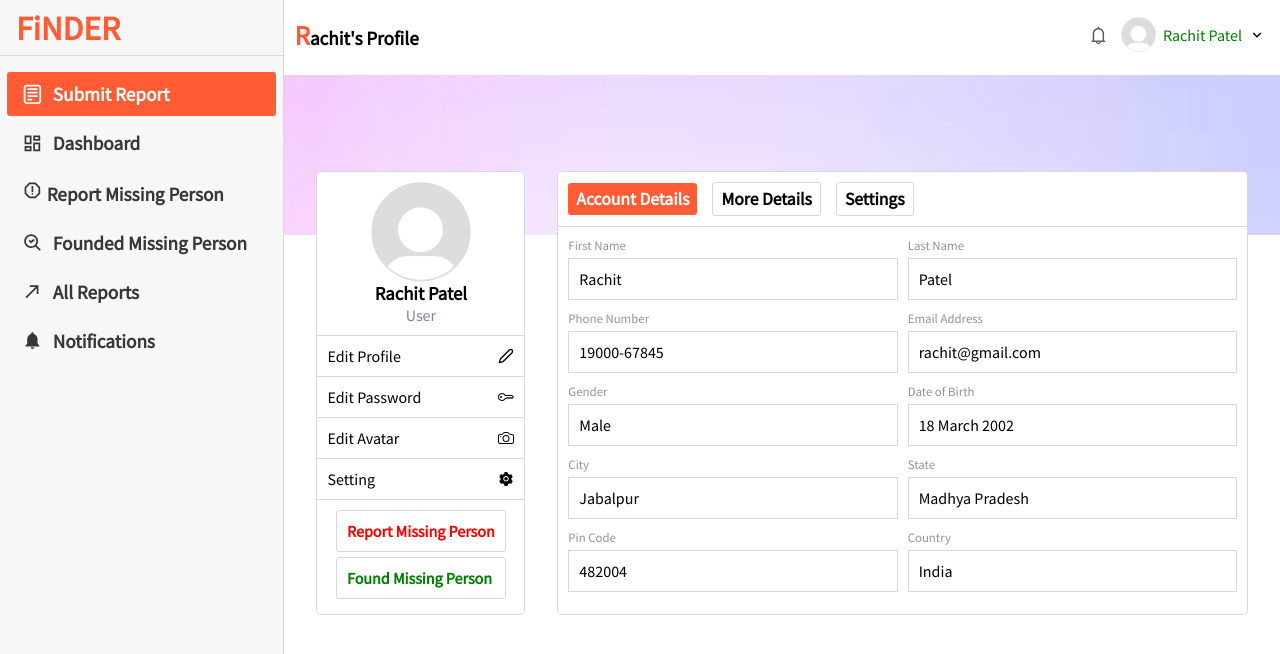
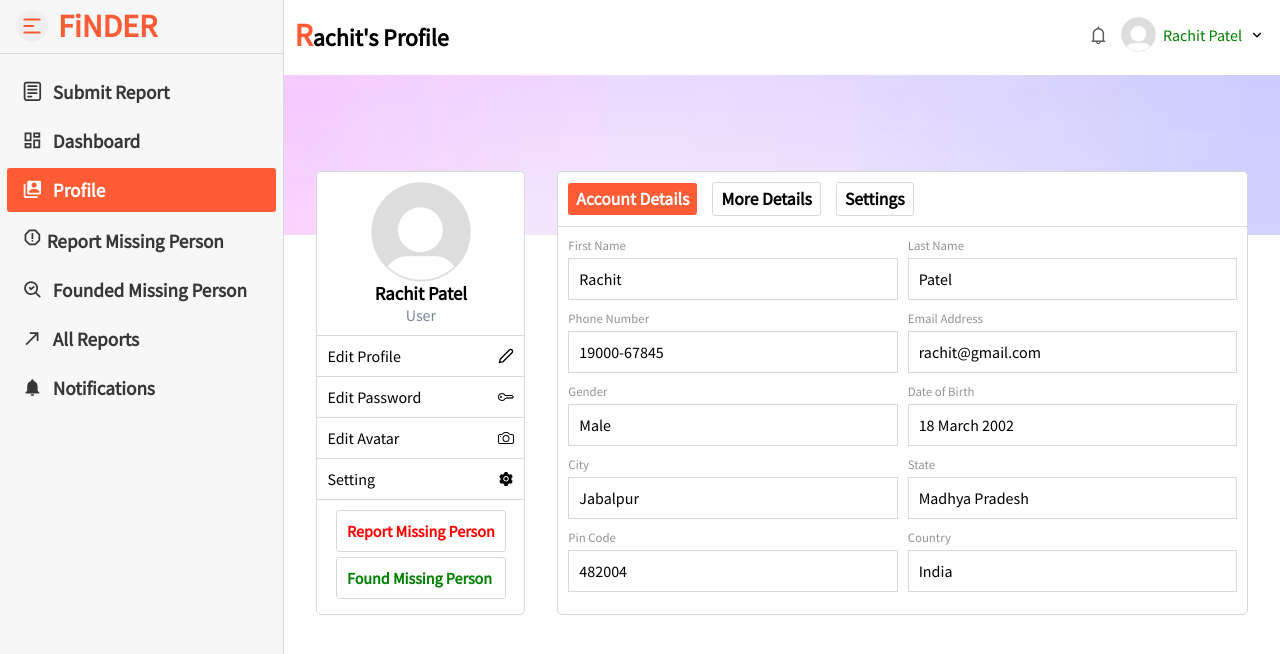
Before and after one commit to ishankmoraiya/Frontx, a React (Create React App) app: page /profile in a window 1280 px wide. Shown: the top 654 px of the page. Built offline with nearby package versions, Linux system fonts and the light colour scheme.

Commit message:
Added Showsidebar

```diff
--- a/src/components/Home/Home.jsx
+++ b/src/components/Home/Home.jsx
@@ -10,12 +10,12 @@ const Home = () => {
       <Header />
       <div className="home">
         <div className="container">
-          {/* <div className="image">
+          <div className="image">
             <img
-            src=""
+            src="/missing.jpg"
               alt=""
             />
-          </div> */}
+          </div>
           <div className="text">
             <h2>Find your Loving One and Report a missing Person.</h2>
             <p>
--- a/src/components/Layout/Header/Header.scss
+++ b/src/components/Layout/Header/Header.scss
@@ -1,7 +1,7 @@
 header {
   position: fixed;
   top: 0;
-  height: 80px;
+  height: 70px;
   z-index: 99;
   background: var(--bg-primary);
   width: 100%;
@@ -9,14 +9,14 @@ header {
   display: grid;
   grid-template-columns: 2fr 2fr;
   color: var(--color-primary);
-  padding: 20px 20px;
+  padding: 8px 20px;
 
   .header_left {
-    margin-left: 10px;
+    margin-left: 5px;
     display: flex;
     align-items: center;
     justify-content: flex-start;
-    gap: 25px;
+    gap: 20px;
      .upper {
             display: flex;
             padding: 6.5px;
--- a/src/components/Profile/UserProfile.jsx
+++ b/src/components/Profile/UserProfile.jsx
@@ -7,8 +7,14 @@ import {
   MdNotifications,
   MdOutlineDashboard,
   MdOutlineReportGmailerrorred,
+  MdSwitchAccount,
 } from "react-icons/md";
-import { CgSearchFound, CgNotes } from "react-icons/cg";
+import {
+  CgSearchFound,
+  CgNotes,
+  CgMenuLeftAlt,
+  CgMenuRightAlt,
+} from "react-icons/cg";
 import { RiArrowDownSLine } from "react-icons/ri";
 import { FiEdit2, FiLogOut } from "react-icons/fi";
 import ReportMenu from "./ReportMenu";
@@ -16,25 +22,86 @@ import { Link } from "react-router-dom";
 
 const UserProfile = () => {
   const [show, setShow] = useState(false);
+  const [showSidebar, setShowSidebar] = useState(true);
   const [visible, setVisible] = useState(0);
   const [dispaly, setDisplay] = useState(0);
   return (
     <>
-      <div className="p">
+      <div
+        className="p"
+        style={{
+          gridTemplateColumns: !showSidebar ? "0.2fr 3.5fr" : "1fr 3.5fr",
+        }}
+      >
         <div className="sidebar">
-          <div className="upper">FiNDER</div>
-          <div className="lower">
+          <div className={showSidebar ? "upper" : "upper upper1"}>
+            {/* <HiMenuAlt1 onClick={() => setShowSidebar((prev) => !prev)} /> */}
+            {showSidebar ? (
+              <CgMenuLeftAlt onClick={() => setShowSidebar(false)} />
+            ) : (
+              <CgMenuRightAlt onClick={() => setShowSidebar(true)} />
+            )}
+            {showSidebar && <Link to="/">FiNDER</Link>}
+          </div>
+          {!showSidebar && (
+            <div className="lower lower1">
+              <div
+                onClick={() => setDisplay(1)}
+                className={dispaly === 1 ? "active" : ""}
+              >
+                <CgNotes />
+              </div>
+              <div
+              // onClick={() => setDisplay(1)}
+              // className={dispaly === 1 ? "active" : ""}
+              >
+                <MdOutlineDashboard />
+              </div>
               <div
                 onClick={() => setDisplay(0)}
                 className={dispaly === 0 ? "active" : ""}
               >
-              <CgNotes /> Submit Report
+                <MdSwitchAccount />
               </div>
+
+              <div
+              // onClick={() => setDisplay(1)}
+              // className={dispaly === 1 ? "active" : ""}
+              >
+                <Link className="report" to="/report">
+                  <MdOutlineReportGmailerrorred />
+                </Link>
+              </div>
+              <div>
+                <CgSearchFound />
+              </div>
+              <div>
+                <MdCallMade />
+              </div>
+              <div>
+                <MdNotifications />
+              </div>
+            </div>
+          )}
+          {showSidebar && (
+            <div className="lower">
               <div
                 onClick={() => setDisplay(1)}
                 className={dispaly === 1 ? "active" : ""}
               >
+                <CgNotes /> Submit Report
+              </div>
+              <div
+              // onClick={() => setDisplay(1)}
+              // className={dispaly === 1 ? "active" : ""}
+              >
                 <MdOutlineDashboard /> Dashboard
+              </div>
+              <div
+                onClick={() => setDisplay(0)}
+                className={dispaly === 0 ? "active" : ""}
+              >
+                <MdSwitchAccount /> Profile
               </div>
 
               <div
@@ -55,6 +122,7 @@ const UserProfile = () => {
                 <MdNotifications /> Notifications
               </div>
             </div>
+          )}
         </div>
         <div className="p_top scroll1">
           <div className="p_head">
--- a/src/components/Profile/UserProfile.scss
+++ b/src/components/Profile/UserProfile.scss
@@ -1,6 +1,6 @@
 .p {
     display: grid;
-    grid-template-columns: 1fr 3.5fr;
+    // grid-template-columns: 1fr 3.5fr;
 
     .sidebar {
         background-color: rgb(247, 247, 247);
@@ -8,13 +8,28 @@
         border-right: 1px solid rgb(214, 217, 220);
         .upper {
             display: flex;
-            padding: 6.5px;
+            padding: 0.4rem 0;
+            gap: 10px;
             padding-left: 1rem;
             align-items: center;
-            font-size: 2.1rem;
+            font-size: 2rem;
             font-weight: bold;
             color: #ff5c35;
             border-bottom: 1px solid rgb(214, 217, 220);
+            svg {
+                cursor: pointer;
+                background-color: rgba(235, 234, 234, 0.596);
+                border-radius: 50%;
+                padding: 3px;
+                // &:hover{
+                //     background-color: rgba(235, 234, 234, 0.596);
+                //     border-radius: 50%;
+                // }
+            }
+        }
+        .upper1{
+            padding: 0.65rem 0;
+            padding-left: 1rem;
         }
         .lower {
             display: flex;
@@ -69,10 +84,10 @@
 
             .p_head_left {
                 font-weight: bold;
-                font-size: 1.2rem;
+                font-size: 1.5rem;
 
                 &::first-letter {
-                    font-size: 1.7rem;
+                    font-size: 2rem;
                     color: #ff5c35;
                 }
             }
```
Also changed, not shown: public/missing.jpg (renamed from src/components/Home/missing.jpg). Lines whose indentation alone changed are shown as unchanged.
